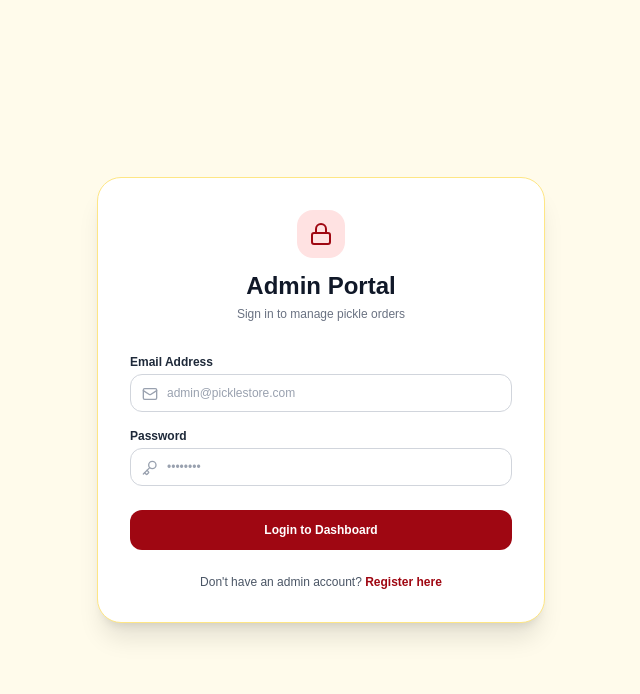
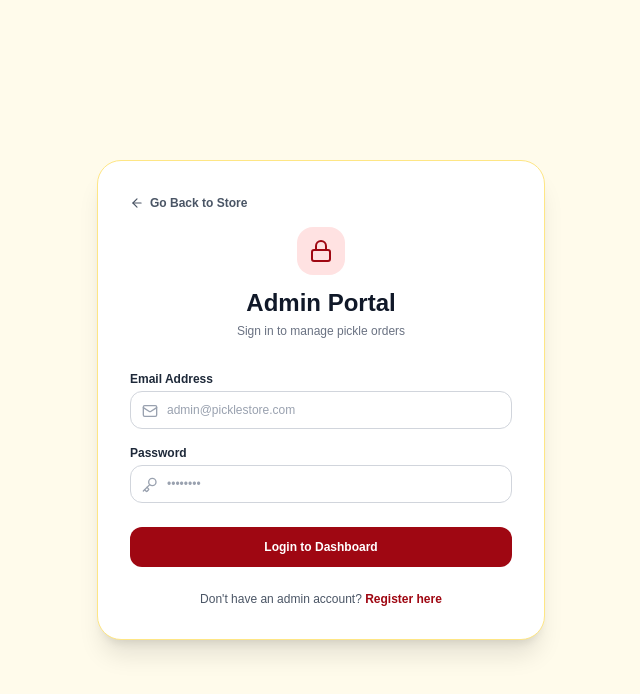
Before and after one commit to Shravani-77287/chicken_pickle_store, a Next.js app in the folder frontend/: page /admin/login in a window 1280 px wide. Shown: the top 694 px of the page, without its empty margins (319-959 px from the left). Built offline with nearby package versions, Linux system fonts and the light colour scheme; no server answers.

Commit message:
added goback button to login page

```diff
--- a/frontend/app/admin/login/page.js
+++ b/frontend/app/admin/login/page.js
@@ -5,7 +5,7 @@ import { useState } from 'react';
 import { useRouter } from 'next/navigation';
 import Link from 'next/link';
 import API from '../../../lib/api';
-import { Lock, Mail, Key, Loader2 } from 'lucide-react';
+import { ArrowLeft,Lock, Mail, Key, Loader2 } from 'lucide-react';
 
 export default function AdminLogin() {
   const [email, setEmail] = useState('');
@@ -35,6 +35,13 @@ export default function AdminLogin() {
   return (
     <div className="min-h-screen bg-amber-50 flex items-center justify-center p-4">
       <div className="max-w-md w-full bg-white rounded-3xl p-8 shadow-xl border border-amber-200">
+        <Link
+  href="/"
+  className="inline-flex items-center gap-1.5 text-xs font-bold text-gray-600 hover:text-red-800 transition mb-4"
+>
+  <ArrowLeft size={14} />
+  <span>Go Back to Store</span>
+</Link>
         <div className="text-center mb-8">
           <div className="w-12 h-12 bg-red-100 text-red-800 rounded-2xl flex items-center justify-center mx-auto mb-3">
             <Lock size={24} />
```
